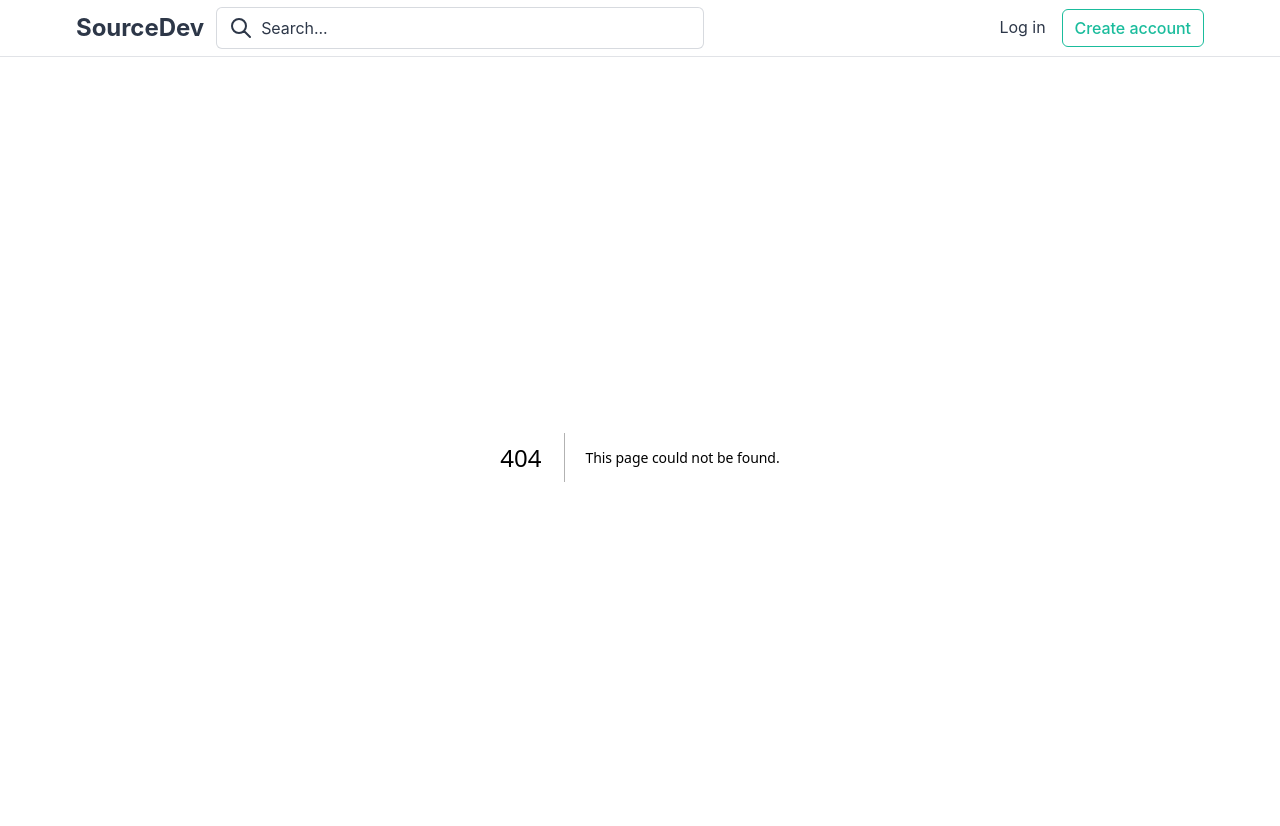
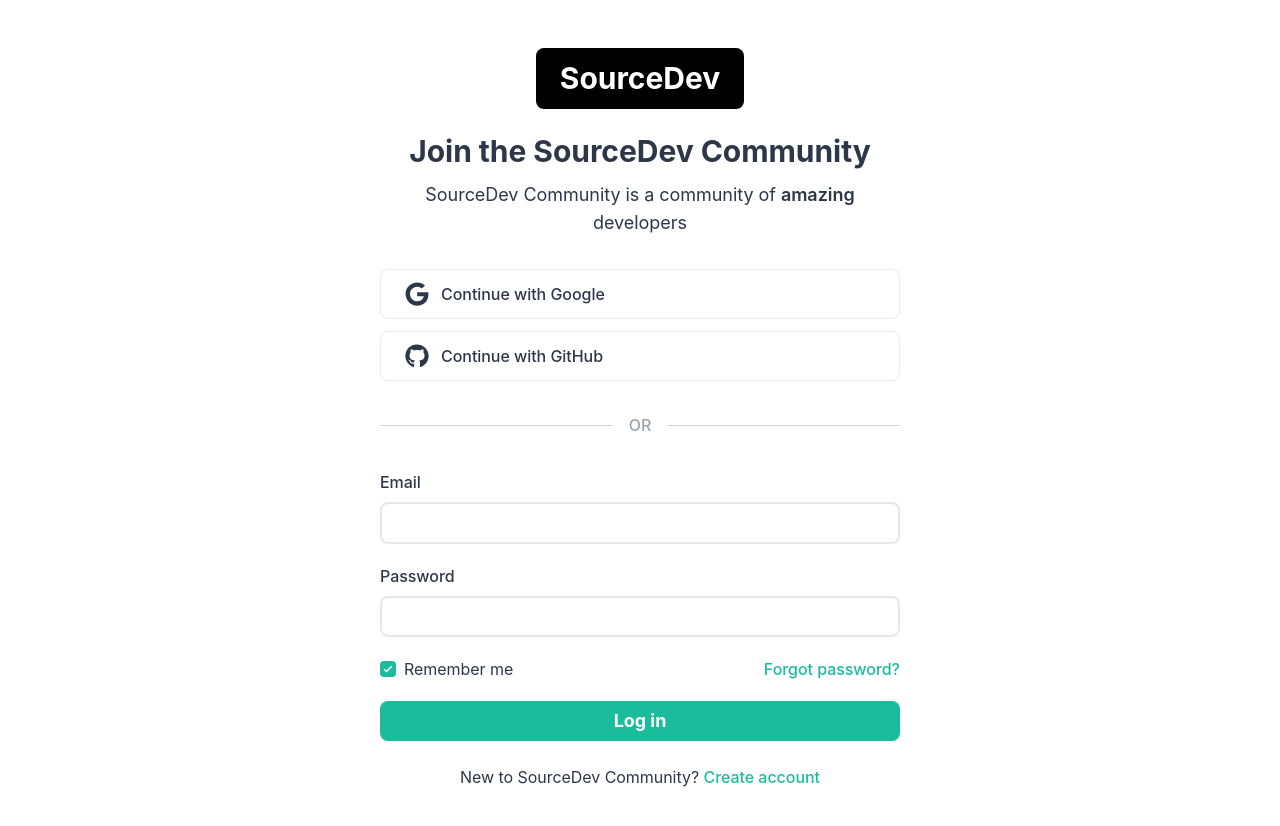
Before and after one commit to eminnates/SourceDev, a Next.js app in the folder frontend/: page /login in a window 1280 px wide. Before the commit this address had no page. Shown: the top 826 px of the page. Built offline with nearby package versions, Linux system fonts and the light colour scheme.

Commit message:
ADD login page login page desinged and added router

```diff
--- a/frontend/app/layout.js
+++ b/frontend/app/layout.js
@@ -1,5 +1,5 @@
 import "@/styles/globals.css";
-import Navbar from "@/components/Navbar/Navbar";
+import NavbarWrapper from "@/components/Navbar/NavbarWrapper";
 
 export const metadata = {
   title: "SourceDev - Developer Community",
@@ -10,7 +10,7 @@
   return (
     <html lang="en">
       <body className={`antialiased`}>
-        <Navbar />
+        <NavbarWrapper />
         {children}
       </body>
     </html>
--- /dev/null
+++ b/frontend/app/login/page.js
@@ -0,0 +1,14 @@
+import LoginForm from "@/components/Auth/LoginForm";
+
+export const metadata = {
+  title: "Login - SourceDev",
+  description: "Login to your SourceDev account",
+};
+
+export default function LoginPage() {
+  return (
+    <div className="min-h-screen bg-white py-12 px-4">
+      <LoginForm />
+    </div>
+  );
+}
--- /dev/null
+++ b/frontend/components/Auth/Checkbox.js
@@ -0,0 +1,34 @@
+"use client";
+
+export default function Checkbox({ label, checked, onChange }) {
+  return (
+    <label className="flex items-center gap-2 cursor-pointer group">
+      <div className="relative">
+        <input
+          type="checkbox"
+          checked={checked}
+          onChange={onChange}
+          className="sr-only peer"
+        />
+        <div className="w-4 h-4 border-2 border-gray-300 rounded bg-white peer-checked:bg-brand-primary peer-checked:border-brand-primary flex items-center justify-center transition-all duration-200">
+          {checked && (
+            <svg
+              className="w-3 h-3 text-white"
+              fill="none"
+              strokeLinecap="round"
+              strokeLinejoin="round"
+              strokeWidth="3"
+              viewBox="0 0 24 24"
+              stroke="currentColor"
+            >
+              <path d="M5 13l4 4L19 7"></path>
+            </svg>
+          )}
+        </div>
+      </div>
+      <span className="text-brand-dark text-base select-none">
+        {label}
+      </span>
+    </label>
+  );
+}
--- /dev/null
+++ b/frontend/components/Auth/InputField.js
@@ -0,0 +1,26 @@
+"use client";
+
+export default function InputField({
+  label,
+  type = "text",
+  value,
+  onChange,
+  placeholder,
+  required = false
+}) {
+  return (
+    <div className="flex flex-col gap-2">
+      <label className="text-brand-dark font-medium text-base">
+        {label}
+      </label>
+      <input
+        type={type}
+        value={value}
+        onChange={onChange}
+        placeholder={placeholder}
+        required={required}
+        className="w-full px-3 py-1.5 bg-white border-2 border-gray-200 rounded-lg focus:outline-none focus:border-brand-primary transition-colors duration-200 text-brand-dark"
+      />
+    </div>
+  );
+}
--- /dev/null
+++ b/frontend/components/Auth/LoginForm.js
@@ -0,0 +1,123 @@
+"use client";
+
+import { useState } from "react";
+import { FaGoogle, FaGithub } from "react-icons/fa";
+import SocialLoginButton from "./SocialLoginButton";
+import InputField from "./InputField";
+import Checkbox from "./Checkbox";
+
+export default function LoginForm() {
+  const [email, setEmail] = useState("");
+  const [password, setPassword] = useState("");
+  const [rememberMe, setRememberMe] = useState(true);
+
+  const handleSubmit = (e) => {
+    e.preventDefault();
+    console.log("Login:", { email, password, rememberMe });
+    // API call will be implemented here
+  };
+
+  const handleSocialLogin = (provider) => {
+    console.log(`Login with ${provider}`);
+    // OAuth implementation will be here
+  };
+
+  return (
+    <div className="w-full max-w-[520px] mx-auto">
+      {/* Header */}
+      <div className="text-center mb-8">
+        <div className="inline-block bg-black text-white px-6 py-3 rounded-lg mb-6">
+          <span className="text-3xl font-bold">SourceDev</span>
+        </div>
+        <h1 className="text-brand-dark text-3xl font-bold mb-3">
+          Join the SourceDev Community
+        </h1>
+        <p className="text-brand-dark text-lg">
+          SourceDev Community is a community of{" "}
+          <span className="font-semibold">amazing</span> developers
+        </p>
+      </div>
+
+      {/* Social Login Buttons */}
+      <div className="flex flex-col gap-3 mb-6">
+        <SocialLoginButton
+          provider="Google"
+          icon={FaGoogle}
+          onClick={() => handleSocialLogin("Google")}
+        />
+        <SocialLoginButton
+          provider="GitHub"
+          icon={FaGithub}
+          onClick={() => handleSocialLogin("GitHub")}
+        />
+      </div>
+
+      {/* Divider */}
+      <div className="relative my-8">
+        <div className="absolute inset-0 flex items-center">
+          <div className="w-full border-t border-gray-300"></div>
+        </div>
+        <div className="relative flex justify-center">
+          <span className="px-4 bg-white text-brand-muted font-medium">
+            OR
+          </span>
+        </div>
+      </div>
+
+      {/* Email/Password Form */}
+      <form onSubmit={handleSubmit} className="flex flex-col gap-5">
+        <InputField
+          label="Email"
+          type="email"
+          value={email}
+          onChange={(e) => setEmail(e.target.value)}
+          required
+        />
+
+        <InputField
+          label="Password"
+          type="password"
+          value={password}
+          onChange={(e) => setPassword(e.target.value)}
+          required
+        />
+
+        {/* Remember Me & Forgot Password */}
+        <div className="flex items-center justify-between">
+          <Checkbox
+            label="Remember me"
+            checked={rememberMe}
+            onChange={(e) => setRememberMe(e.target.checked)}
+          />
+          <a
+            href="/forgot-password"
+            className="text-brand-primary hover:text-primary_dark font-medium text-base transition-colors"
+          >
+            Forgot password?
+          </a>
+        </div>
+
+        {/* Submit Button */}
+        <button
+          type="submit"
+          className="w-full bg-brand-primary hover:bg-brand-primary-dark text-white font-bold text-lg py-1.5 rounded-lg transition-colors duration-200"
+        >
+          Log in
+        </button>
+      </form>
+
+      {/* Sign Up Link */}
+      <div className="text-center mt-6">
+        <p className="text-brand-dark text-base">
+          New to SourceDev Community?{" "}
+          <a
+            href="/register"
+            className="text-brand-primary hover:text-brand-primary-dark font-medium transition-colors"
+          >
+            Create account
+          </a>
+        </p>
+      </div>
+    </div>
+  );
+}
--- /dev/null
+++ b/frontend/components/Auth/SocialLoginButton.js
@@ -0,0 +1,15 @@
+"use client";
+
+export default function SocialLoginButton({ provider, icon: Icon, onClick }) {
+  return (
+    <button
+      onClick={onClick}
+      className="w-full flex items-center gap-3 px-6 py-3 bg-white border border-brand-muted/20 rounded-lg hover:bg-brand-background  transition-all duration-200 group cursor-pointer"
+    >
+      <Icon className="text-2xl text-brand-dark transition-colors duration-200" />
+      <span className="text-brand-dark font-medium text-base transition-colors duration-200">
+        Continue with {provider}
+      </span>
+    </button>
+  );
+}
--- /dev/null
+++ b/frontend/components/Navbar/NavbarWrapper.js
@@ -0,0 +1,18 @@
+'use client';
+
+import { usePathname } from 'next/navigation';
+import Navbar from './Navbar';
+
+export default function NavbarWrapper() {
+  const pathname = usePathname();
+
+  // Navbar'ın gözükmeyeceği sayfalar
+  const hideNavbarRoutes = ['/login', '/register'];
+
+  // Eğer current path hideNavbarRoutes'ta varsa, navbar'ı gösterme
+  if (hideNavbarRoutes.includes(pathname)) {
+    return null;
+  }
+
+  return <Navbar />;
+}
```
